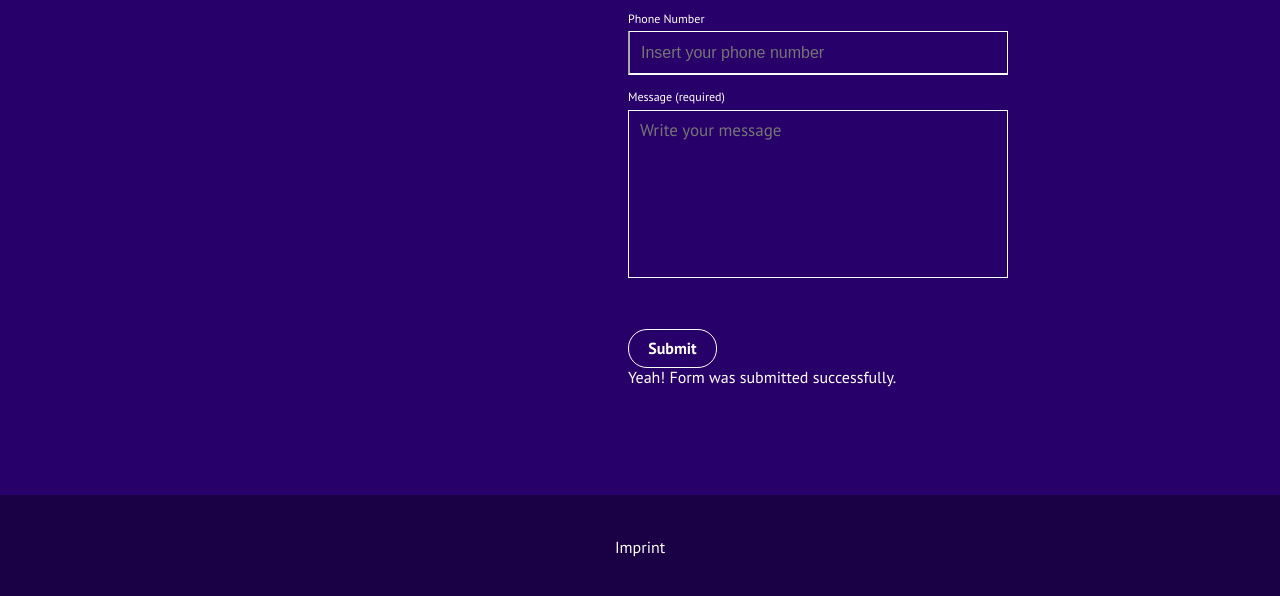
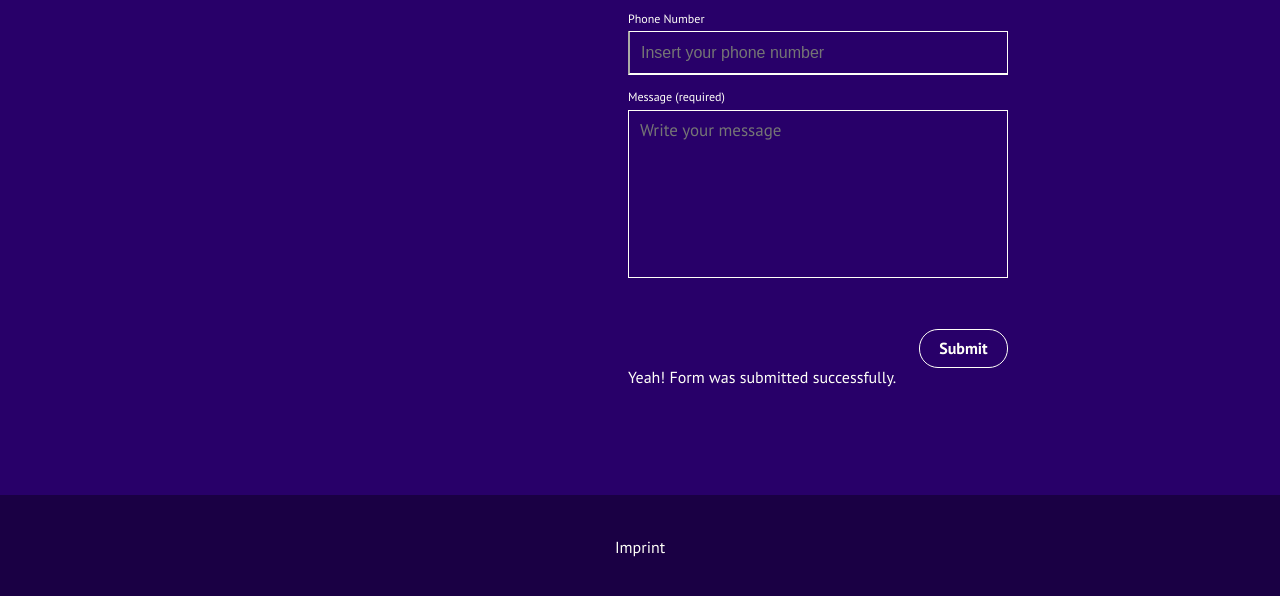
Before and after one commit to AnjaLaube3000/simpleWebsiteForMyself, a website built with webpack: page public/index.html in a window 1280 px wide. Shown: the part 1875-2471 px from the top of the page. Built offline with nearby package versions, Linux system fonts and the light colour scheme.

Commit message:
form button positioned right

```diff
--- a/public/index.html
+++ b/public/index.html
@@ -101,7 +101,7 @@
                   </li>
                 </ul>
               </div>
-              <div>
+              <div id='position-button'>
                 <button id='button' class='contact-bold' type="submit" value="Send">Submit</button>
               </div>
             </form>
--- a/public/styles/styles.css
+++ b/public/styles/styles.css
@@ -274,8 +274,9 @@ body {
   color: var(--darkblue);
 }
 
-.disabled {
- color: yellow;
+#position-button {
+  display: flex;
+  justify-content: end;
 }
 
 #form input, #form textarea {
```
